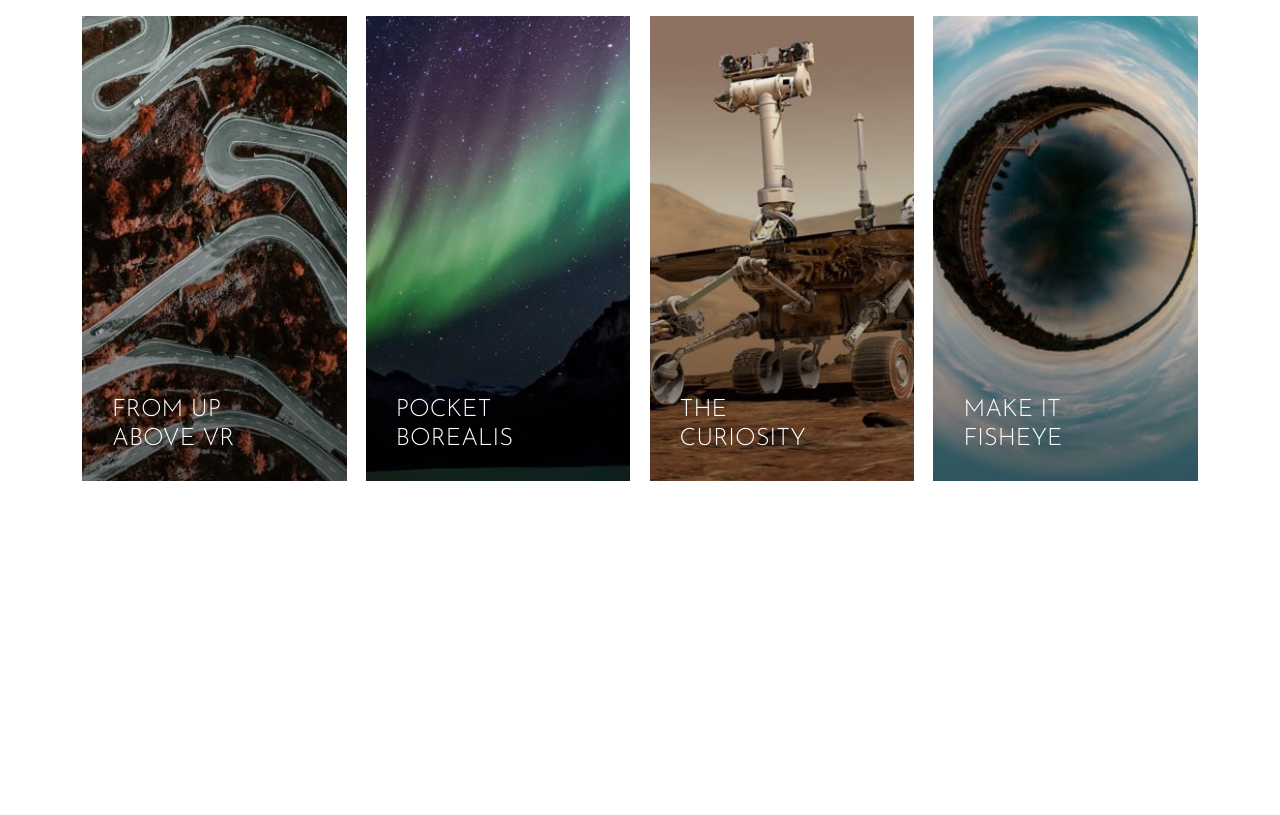
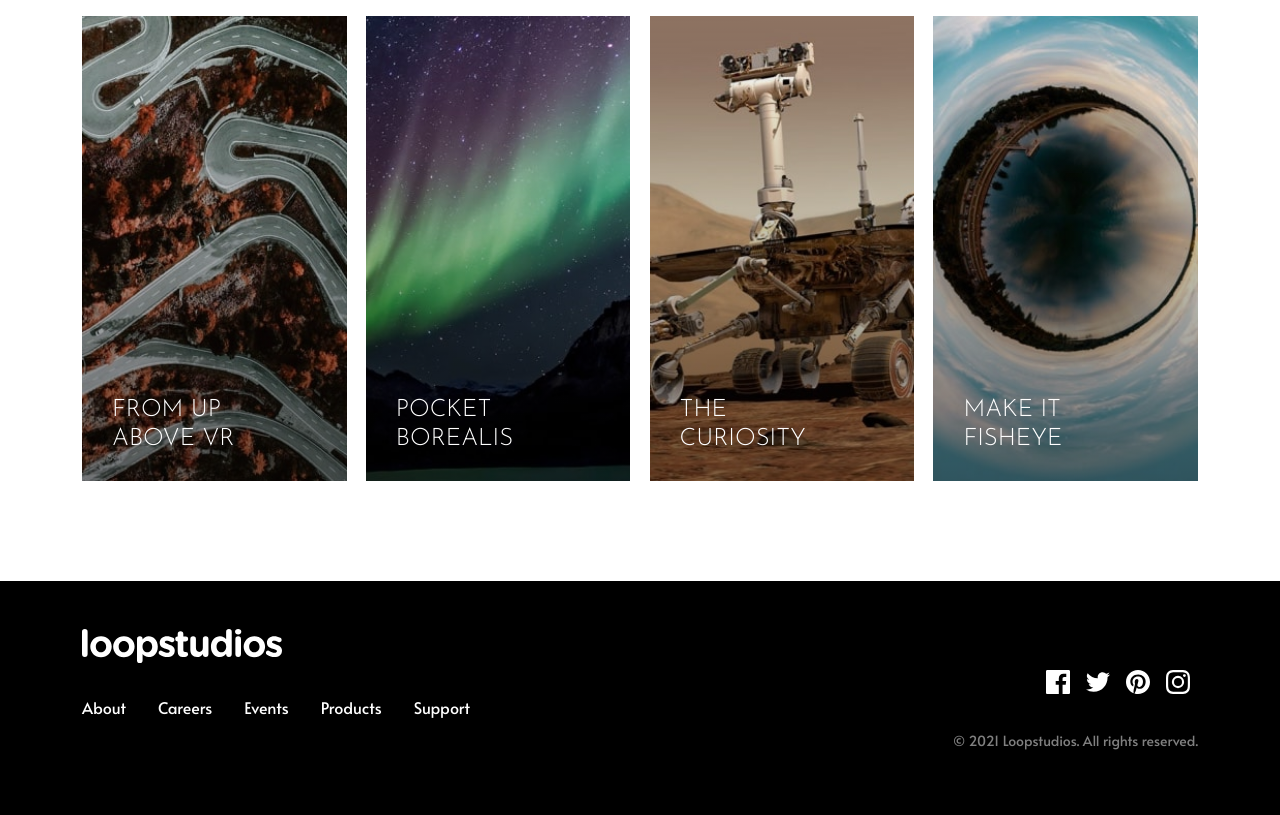
Before and after one commit to MahdiSohaily/loop-Studio, a website built with Vite: page index.html in a window 1280 px wide. Shown: the part 2172-2987 px from the top of the page. Before the commit the page ends 2753 px from the top, so only its background shows below. Built offline with nearby package versions, Linux system fonts and the light colour scheme.

Commit message:
Add footer section Html structure

```diff
--- a/index.html
+++ b/index.html
@@ -164,7 +164,57 @@
       </div>
     </section>
   </main>
-
+  <footer class="bg-black py-5 ">
+    <div class="container">
+      <div class="row">
+        <div class="col-md-6 footer-align mb-5">
+          <img class="mb-4 img-fluid" width="200" height="40" src="./images/logo.svg" alt="website logo">
+          <ul class="footer-nav ">
+            <li class="nav-item">
+              <a href="#about" class="nav-link text-white">About</a>
+            </li>
+            <li class="nav-item">
+              <a href="#careers" class="nav-link text-white">Careers</a>
+            </li>
+            <li class="nav-item">
+              <a href="#events" class="nav-link text-white">Events</a>
+            </li>
+            <li class="nav-item">
+              <a href="#products" class="nav-link text-white">Products</a>
+            </li>
+            <li class="nav-item">
+              <a href="#support" class="nav-link text-white">Support</a>
+            </li>
+          </ul>
+        </div>
+        <div class="col-md-6 footer-align end">
+          <ul class=" nav list-unstyled pb-1">
+            <li class="nav-item px-2">
+              <a href="javascript:void(0)">
+                <img src="./images/icon-facebook.svg" alt="facebook icon">
+              </a>
+            </li>
+            <li class="nav-item px-2">
+              <a href="javascript:void(0)">
+                <img src="./images/icon-twitter.svg" alt="twitter icon">
+              </a>
+            </li>
+            <li class="nav-item px-2">
+              <a href="javascript:void(0)">
+                <img src="./images/icon-pinterest.svg" alt="pinterest icon">
+              </a>
+            </li>
+            <li class="nav-item px-2">
+              <a href="javascript:void(0)">
+                <img src="./images/icon-instagram.svg" alt="instagram icon">
+              </a>
+            </li>
+          </ul>
+          <p class="text-white-50 small pt-4">© 2021 Loopstudios. All rights reserved.</p>
+        </div>
+      </div>
+    </div>
+  </footer>
   <script src="./public/js/main.js"></script>
 </body>
 
```
